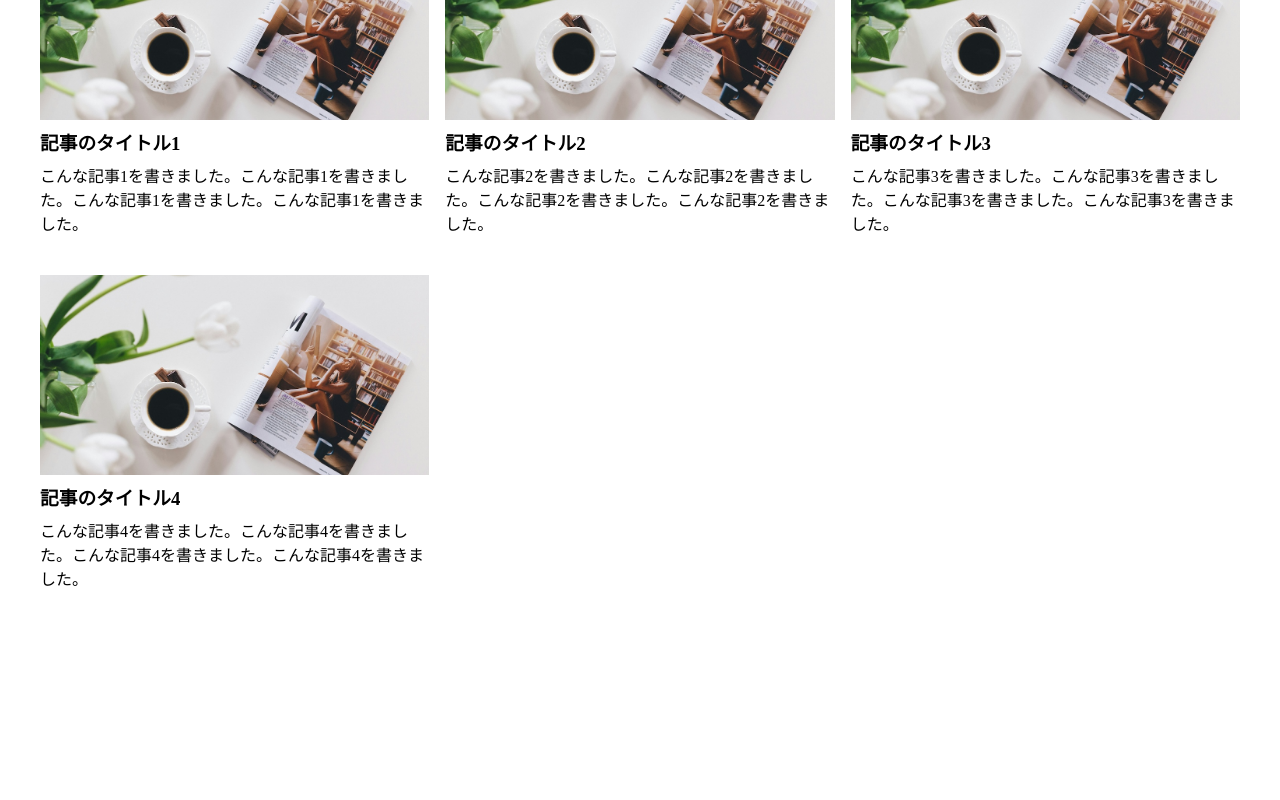
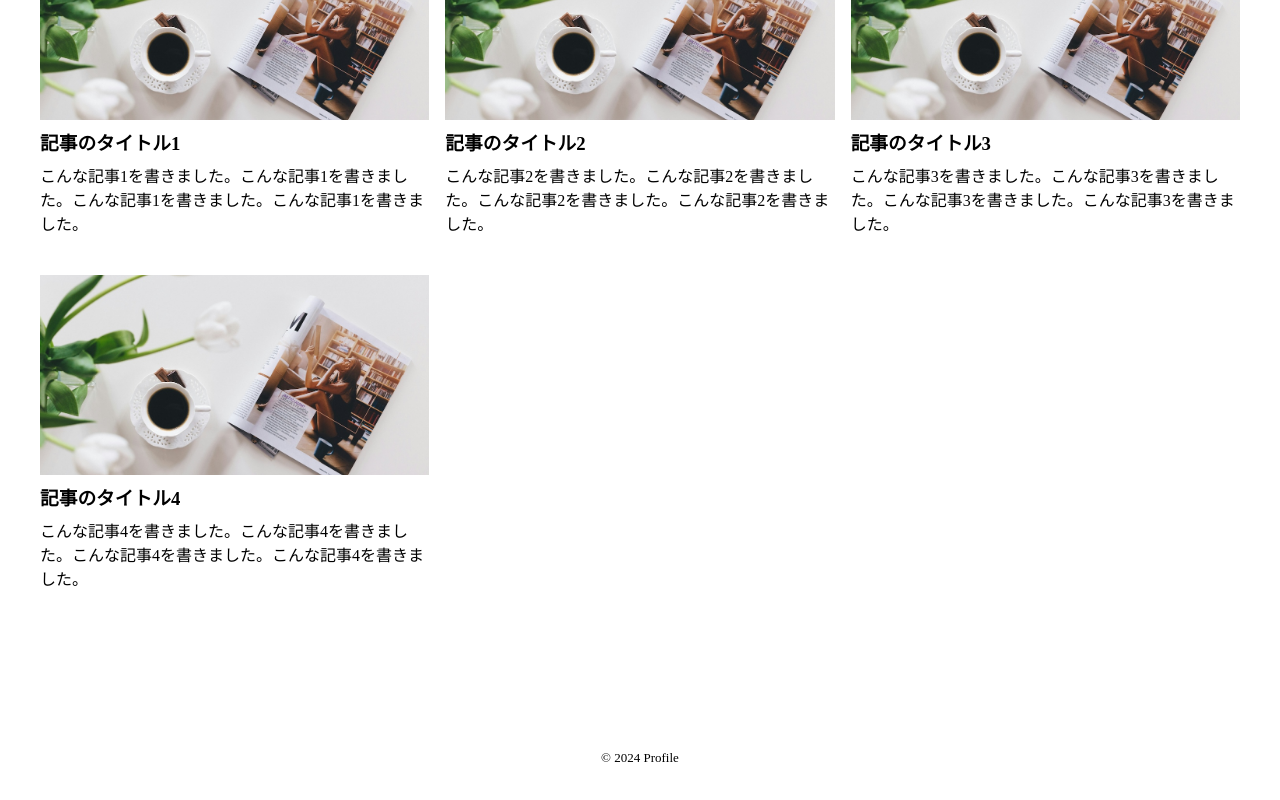
Before and after one commit to kageyamatakumu/rareTech_private_profile, a React (Create React App) app: page / in a window 1280 px wide. Shown: the part 1376-2176 px from the top of the page. Before the commit the page ends 1966 px from the top, so only its background shows below. Built offline with nearby package versions, Linux system fonts and the light colour scheme.

Commit message:
フッターを作成

```diff
--- a/src/App.tsx
+++ b/src/App.tsx
@@ -3,6 +3,7 @@ import { Header } from './components/Header'
 import { MainVisual } from './components/MainVisual'
 import { ProfileSection } from './components/ProfileSection'
 import { ArticlesSection } from './components/ArticlesSection'
+import { Footer } from './components/Footer'
 
 import { headerMenu } from './data/header/headerMenu'
 import { headerLogo } from './data/header/headerLogo'
@@ -21,6 +22,7 @@ export const App: React.FC = () => {
         <MainVisual mainImage={mainImage}/>
         <ProfileSection title={textData.sections.profile.title} profile={profile}/>
         <ArticlesSection title={textData.sections.article.title} articles={articles} />
+        <Footer copyright={textData.footer.copyright} />
       </main>
     </div>
   )
--- /dev/null
+++ b/src/components/Footer.tsx
@@ -0,0 +1,17 @@
+import React from 'react'
+import { TextDataType } from '../types/TextDataType'
+
+import '../styles/footer.css'
+
+/** プロパティの型定義 */
+type FooterProps = {
+  copyright: TextDataType['footer']['copyright']
+}
+
+export const Footer: React.FC<FooterProps> = ({copyright}) => {
+  return(
+    <footer className="footer">
+      <p dangerouslySetInnerHTML={{ __html: copyright }}></p>
+    </footer>
+  )
+}
--- a/src/data/textData.ts
+++ b/src/data/textData.ts
@@ -12,8 +12,8 @@ export const textData: TextDataType = {
     article: {
       title: "Articles"
     },
-    footer: {
-      copyright: "&copy; 2024 Profile"
-    }
+  },
+  footer: {
+    copyright: "&copy; 2024 Profile"
   }
 }
--- /dev/null
+++ b/src/styles/footer.css
@@ -0,0 +1,8 @@
+/*-------------------------------------------
+  フッター
+  -------------------------------------------*/
+  .footer {
+    padding: 40px 0;
+    text-align: center;
+    font-size: small;
+  }
```
Also changed, not shown: src/types/TextDataType.d.ts (+7 -7 lines).
